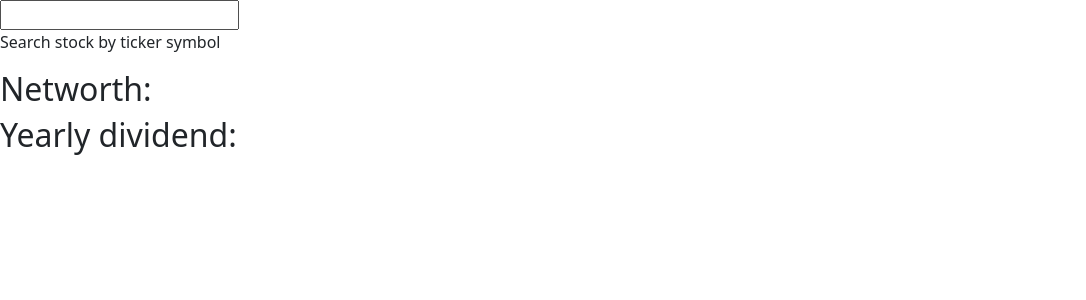
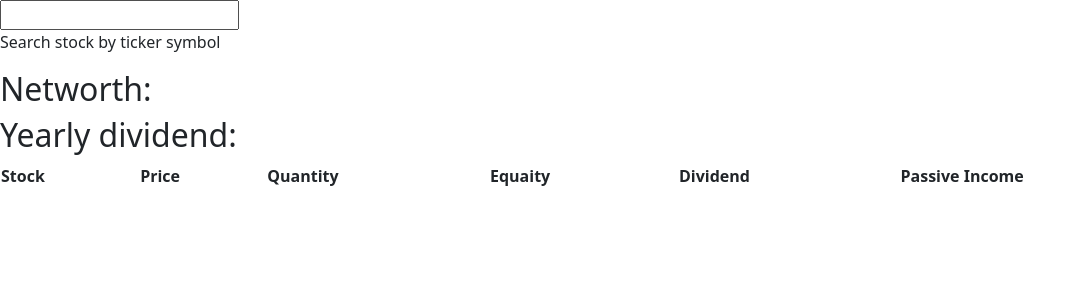
Before and after one commit to Umpoy/stock_tracker, a React (Create React App) app in the folder client/: page / in a window 1280 px wide. Shown: the top 300 px of the page, without its empty margins (0-1086 px from the left). Built offline with nearby package versions, Linux system fonts and the light colour scheme.

Commit message:
converted list into a table

```diff
--- a/client/src/components/List.js
+++ b/client/src/components/List.js
@@ -4,24 +4,34 @@ export default ({ stocks, updateQuantity }) => {
 
     const mappedStocks = stocks.map(item => {
         return (
-            <div className="stock d-flex justify-content-between" key={item.symbol}>
-                <div className="stock-ticker">{item.symbol}</div>
-                <div className="stock-price">{item.price}</div>
+            <tr key={item.symbol}>
+                <td className="stock-ticker">{item.symbol}</td>
+                <td className="stock-price">{item.price}</td>
                 <input
                     type="number"
                     onChange={(e) => { updateQuantity(e.target.value, item.symbol) }}
                     value={item.quantity}
                 />
-                <div className="stock-equaity">{item.price * item.quantity}</div>
-                <div className="stock-dividend">{item.dividend}%</div>
-                <div className="stock-passive-income">{(item.price * (item.dividend / 100)).toFixed(2) * item.quantity}</div>
+                <td className="stock-equaity">{item.price * item.quantity}</td>
+                <td className="stock-dividend">{item.dividend}%</td>
+                <td className="stock-passive-income">{(item.price * (item.dividend / 100)).toFixed(2) * item.quantity}</td>
 
-            </div>
+            </tr>
         )
     })
     return (
         <div className="stock-list">
-            {mappedStocks}
+            <table style={{ width: '100%' }}>
+                <tr>
+                    <th>Stock</th>
+                    <th>Price</th>
+                    <th>Quantity</th>
+                    <th>Equaity</th>
+                    <th>Dividend</th>
+                    <th>Passive Income</th>
+                </tr>
+                {mappedStocks}
+            </table>
         </div>
     )
 }
```
